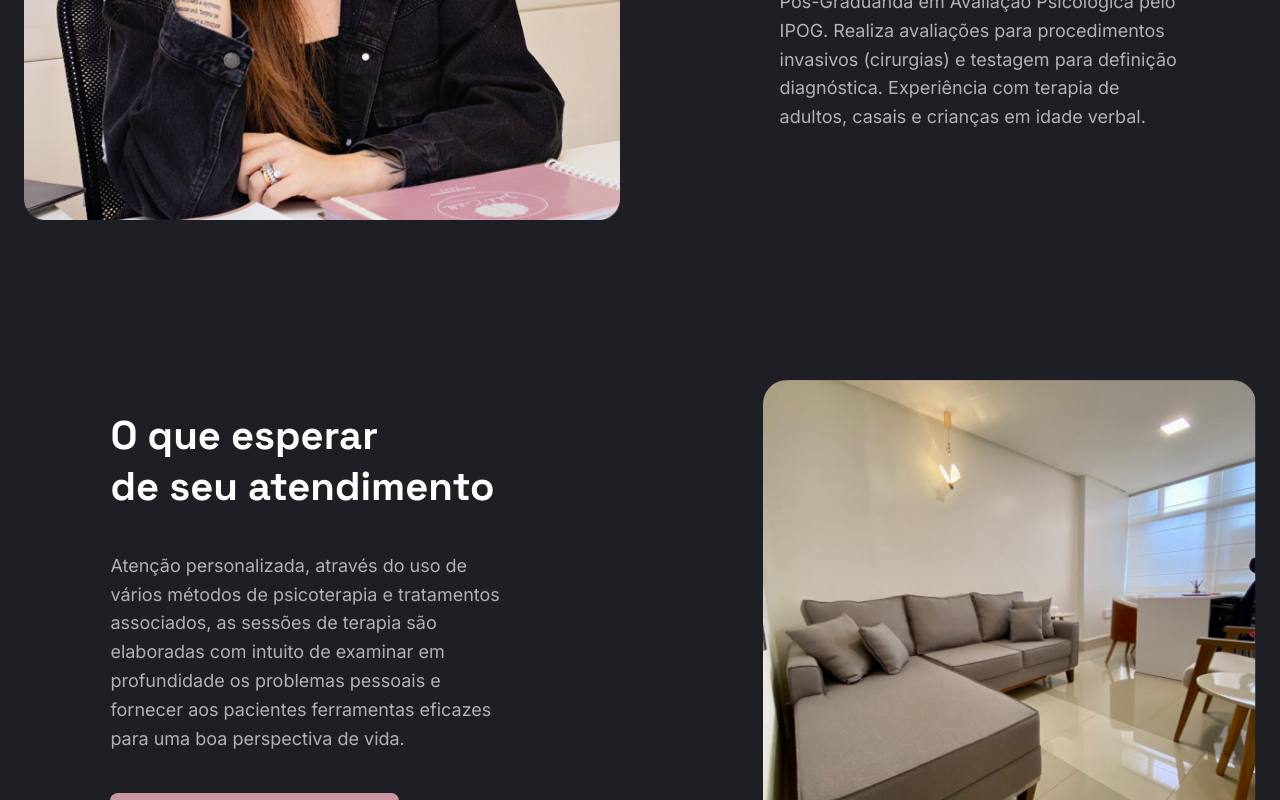
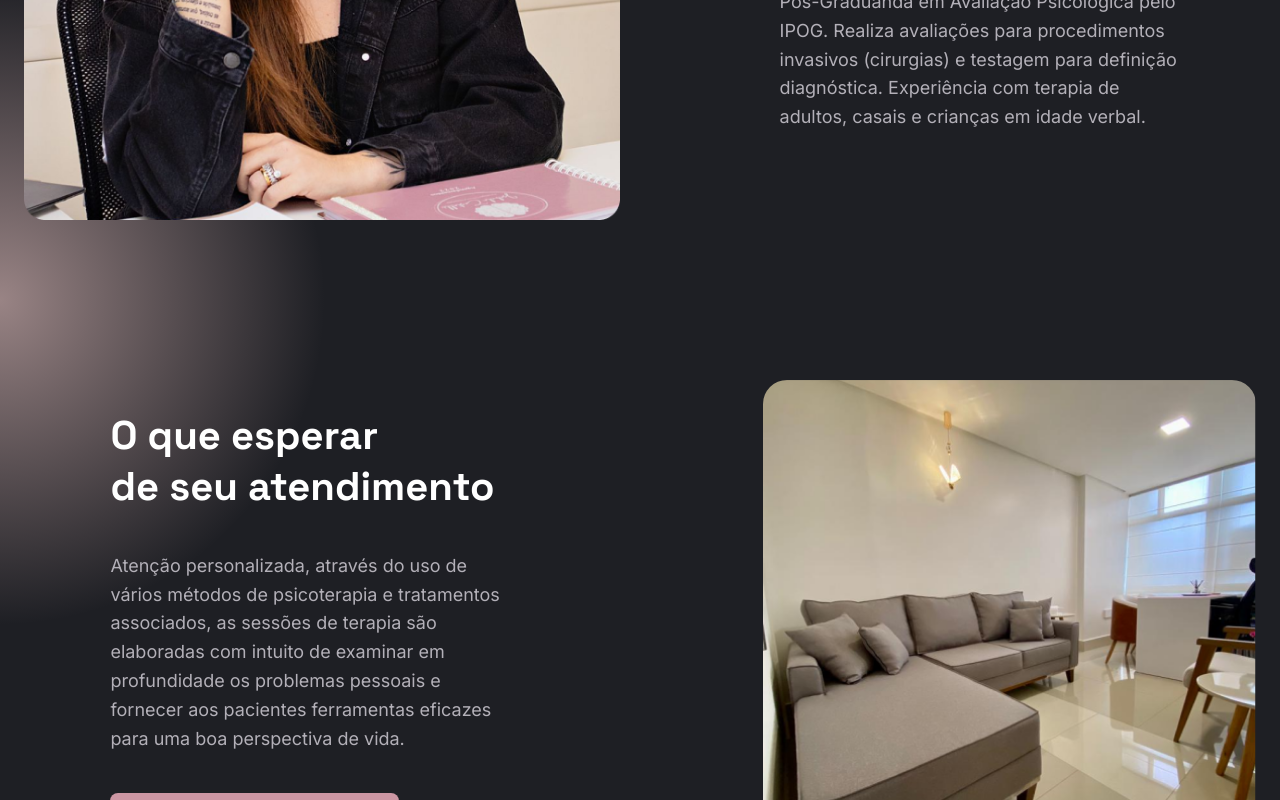
Before and after one commit to capelaum/projeto-isabela-castelli, a Next.js app: page / in a window 1280 px wide. Shown: the part 1544-2344 px from the top of the page. Built offline with nearby package versions, Linux system fonts and the light colour scheme.

Commit message:
🐛 fix Pink gradient

```diff
--- a/src/components/PinkGradient/styles.ts
+++ b/src/components/PinkGradient/styles.ts
@@ -2,14 +2,14 @@ import { styled } from 'styles/stitches.config'
 
 export const StyledPinkGradient = styled('div', {
   position: 'absolute',
-  bottom: -300,
+  top: -400,
   left: 0,
-  width: '40%',
+  width: 'min(40%, 600px)',
   height: '800px',
   zIndex: -1,
 
   background:
-    'radial-gradient(circle at left center, rgba(235, 199, 197, .5) 0%,transparent 50%, transparent 100%)',
+    'radial-gradient(circle at center left, rgba(235, 199, 197, .6) 0%,transparent 50%, transparent 100%)',
 
   '@bp2': {
     display: 'none'
--- a/src/components/Sections/SectionClinic/ClinicSlider/styles.ts
+++ b/src/components/Sections/SectionClinic/ClinicSlider/styles.ts
@@ -5,8 +5,6 @@ export const ClinicSliderWrapper = styled('div', {
   width: '40%',
   borderRadius: '$lg',
   overflow: 'hidden',
-
-  // border: '2px solid $gray2',
 
   '@bp2': {
     width: '100%'
--- a/src/components/Sections/SectionClinic/index.tsx
+++ b/src/components/Sections/SectionClinic/index.tsx
@@ -1,10 +1,10 @@
 import { ButtonLink } from 'components/Button/ButtonLink'
 import { Heading } from 'components/Heading'
-import { SectionContainer } from 'components/SectionContainer'
+import { PinkGradient } from 'components/PinkGradient'
 import { Text } from 'components/Text'
 import { WhatsappLogo } from 'phosphor-react'
 import { ClinicSlider } from './ClinicSlider'
-import { ClinicContent, ClinicWrapper } from './styles'
+import { ClinicContainer, ClinicContent, ClinicWrapper } from './styles'
 
 export function SectionClinic() {
   const message = encodeURIComponent(
@@ -12,8 +12,8 @@ export function SectionClinic() {
   )
 
   return (
-    <SectionContainer>
-      <ClinicWrapper id="consultorio">
+    <ClinicWrapper id="consultorio">
+      <ClinicContainer>
         <ClinicContent>
           <Heading size="lg" asChild>
             <h1>
@@ -43,7 +43,8 @@ export function SectionClinic() {
         </ClinicContent>
 
         <ClinicSlider />
-      </ClinicWrapper>
-    </SectionContainer>
+      </ClinicContainer>
+      <PinkGradient />
+    </ClinicWrapper>
   )
 }
--- a/src/components/Sections/SectionClinic/styles.ts
+++ b/src/components/Sections/SectionClinic/styles.ts
@@ -1,11 +1,21 @@
 import { styled } from 'styles/stitches.config'
 
 export const ClinicWrapper = styled('section', {
+  display: 'flex',
+  flexDirection: 'column',
+  alignItems: 'center',
+  position: 'relative',
+  width: '100%'
+})
+
+export const ClinicContainer = styled('section', {
   display: 'flex',
   alignItems: 'center',
   justifyContent: 'flex-end',
   gap: '10rem',
   width: '100%',
+  maxWidth: '1448px',
+  padding: '5rem 1.5rem',
 
   '@bp1': {
     gap: '5rem'
@@ -13,7 +23,8 @@ export const ClinicWrapper = styled('section', {
 
   '@bp2': {
     gap: '3.5rem',
-    flexDirection: 'column-reverse'
+    flexDirection: 'column-reverse',
+    padding: '2.5rem 1.25rem'
   }
 })
 
--- a/src/components/Sections/SectionInfo/styles.ts
+++ b/src/components/Sections/SectionInfo/styles.ts
@@ -7,7 +7,6 @@ export const InfoWrapper = styled('section', {
   width: '100%',
   maxWidth: '1448px',
 
-  // border: '1px solid red',
   borderBottom: '1px solid rgba(255, 255, 255, .1)',
 
   '@bp2': {
--- a/src/components/Sections/SectionInstagram/styles.ts
+++ b/src/components/Sections/SectionInstagram/styles.ts
@@ -9,7 +9,6 @@ export const InstaWrapper = styled('section', {
   width: '100%',
 
   '.wx-widget-container': {
-    border: '1px solid red',
     maxWidth: 'none !important'
   },
 
--- a/src/components/Sections/SectionTestimonials/TestimonialsSlider/styles.ts
+++ b/src/components/Sections/SectionTestimonials/TestimonialsSlider/styles.ts
@@ -6,8 +6,6 @@ export const TestimonialsSliderContainer = styled('div', {
   cursor: 'grab',
   width: '100%',
   position: 'relative',
-
-  // border: '1px solid red',
 
   '&:after': {
     content: '""',
--- a/src/components/Sections/SectionTestimonials/styles.ts
+++ b/src/components/Sections/SectionTestimonials/styles.ts
@@ -9,7 +9,6 @@ export const TestimonialsWrapper = styled('section', {
   width: '100%',
 
   padding: '5rem 0',
-  // border: '1px solid red',
 
   '@bp2': {
     padding: '2.5rem 0'
--- a/src/styles/home.ts
+++ b/src/styles/home.ts
@@ -4,5 +4,4 @@ export const HomeMain = styled('main', {
   display: 'flex',
   flexDirection: 'column',
   alignItems: 'center'
-  // border: '1px solid red'
 })
```
